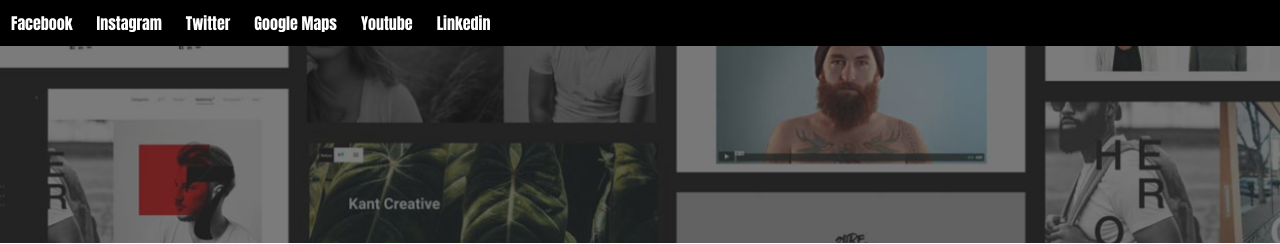
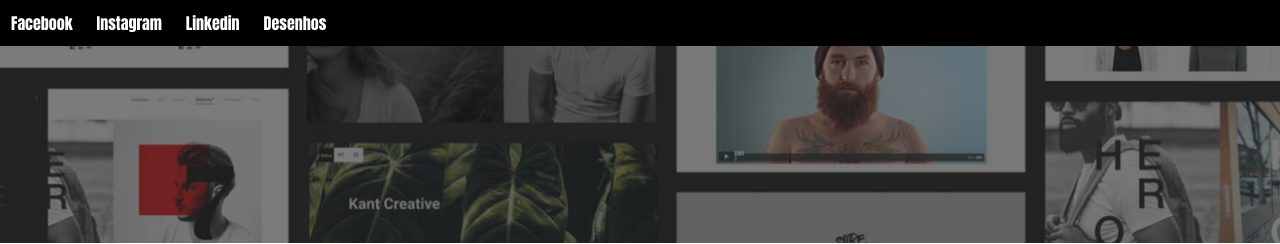
Before and after one commit to Jotarojoseph/Meuprojeto, a plain HTML site: page index.html in a window 1280 px wide. Shown: the top 244 px of the page. Drawn offline with Linux system fonts and the light colour scheme.

Commit message:
Atualizacao01

```diff
--- a/index.html
+++ b/index.html
@@ -12,12 +12,11 @@
     <header>
         <nav>
             <ul>
-                <li><a href="imagens/face.png">Facebook</a></li>
-                <li><a href="imagens/insta.png">Instagram</a></li>
-                <li><a href="imagens/twitter.png">Twitter</a></li>
-                <li><a href="imagens/map.png">Google Maps</a></li>
-                <li><a href="imagens/youtube.png">Youtube</a></li>
-                <li><a href="">Linkedin</a></liu>git
+                <li><a href="https://www.facebook.com/ygor.alves.712714">Facebook</a></li>
+                <li><a href="https://www.instagram.com/ygaok/">Instagram</a></li>
+                <li><a href="https://www.linkedin.com/in/ygor-alves-0387081b2/">Linkedin</a></p></li>
+                <li><a href="https://www.instagram.com/artf.erreira/">Desenhos</a></li>
+
             </ul>
             <img src="imagens/topo.png" alt="">
             <h1>Informações Básicas</h1>
```
Also changed, not shown: imagens/linkedin.png (added).
